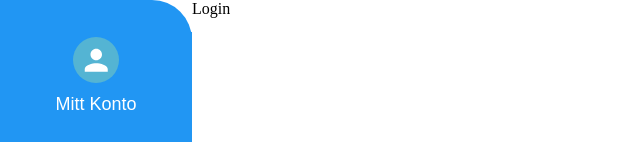
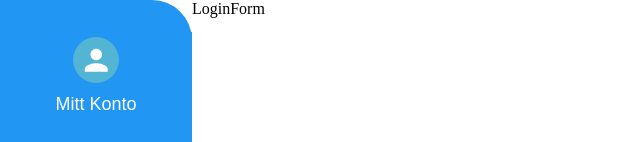
Before and after one commit to A-ForssmanP/InteractWithSchool, a React (Vite) app in the folder frontend/: page /loggaIn in a window 1280 px wide. Shown: the top 142 px of the page, without its empty margins (0-640 px from the left). Built offline with nearby package versions, Linux system fonts and the light colour scheme; the HTML template or start-up script is replaced by a standard one.

Commit message:
add a LoginForm

```diff
--- /dev/null
+++ b/frontend/src/components/loginForm/LoginForm.jsx
@@ -0,0 +1,7 @@
+import { Box, Paper } from "@mui/material";
+
+function LoginForm() {
+  return <Box>LoginForm</Box>;
+}
+
+export default LoginForm;
--- a/frontend/src/pages/login/Login.jsx
+++ b/frontend/src/pages/login/Login.jsx
@@ -1,5 +1,12 @@
+import LoginForm from "../../components/loginForm/LoginForm";
+import { Box } from "@mui/material";
+
 function Login() {
-  return <div>Login</div>;
+  return (
+    <Box>
+      <LoginForm />
+    </Box>
+  );
 }
 
 export default Login;
```
